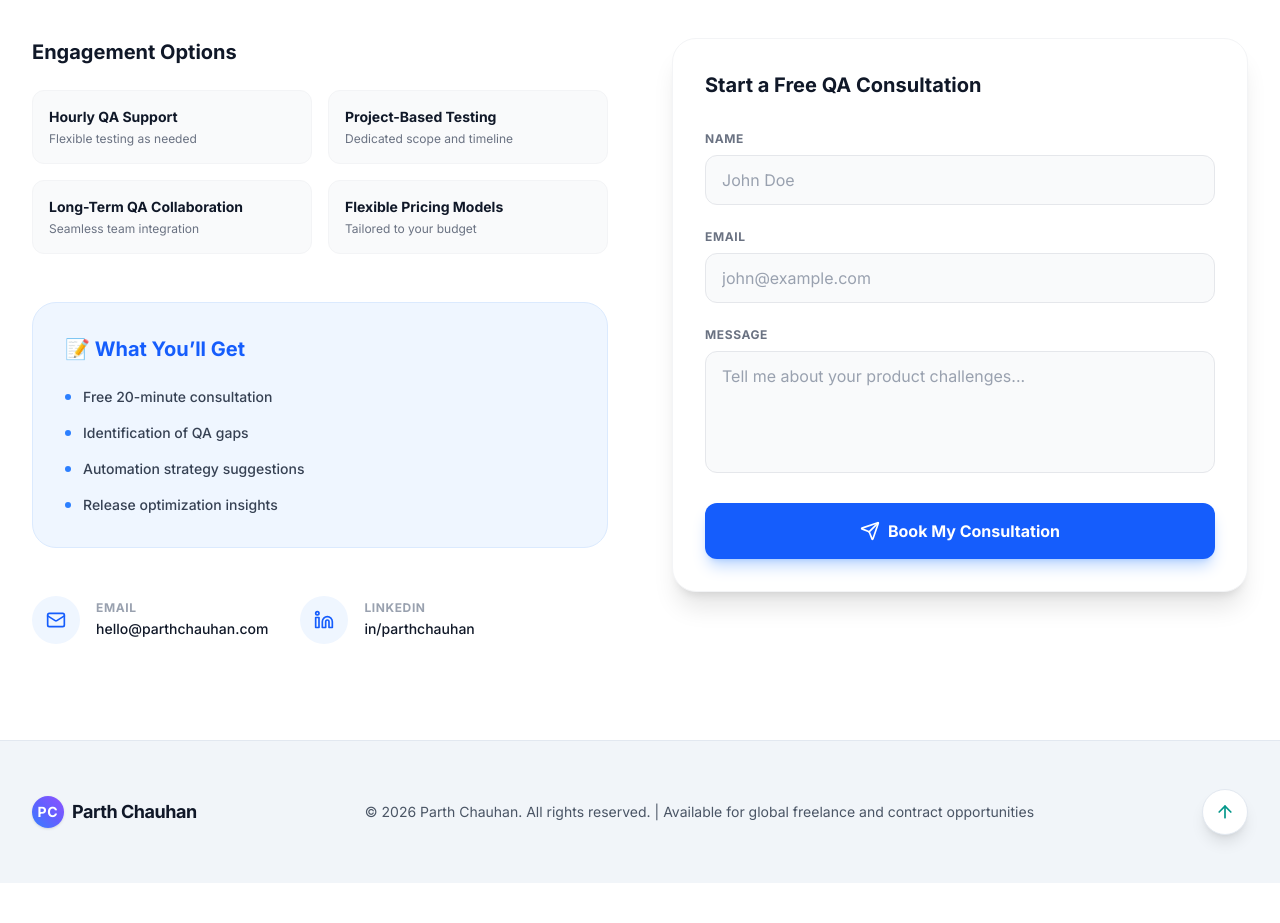
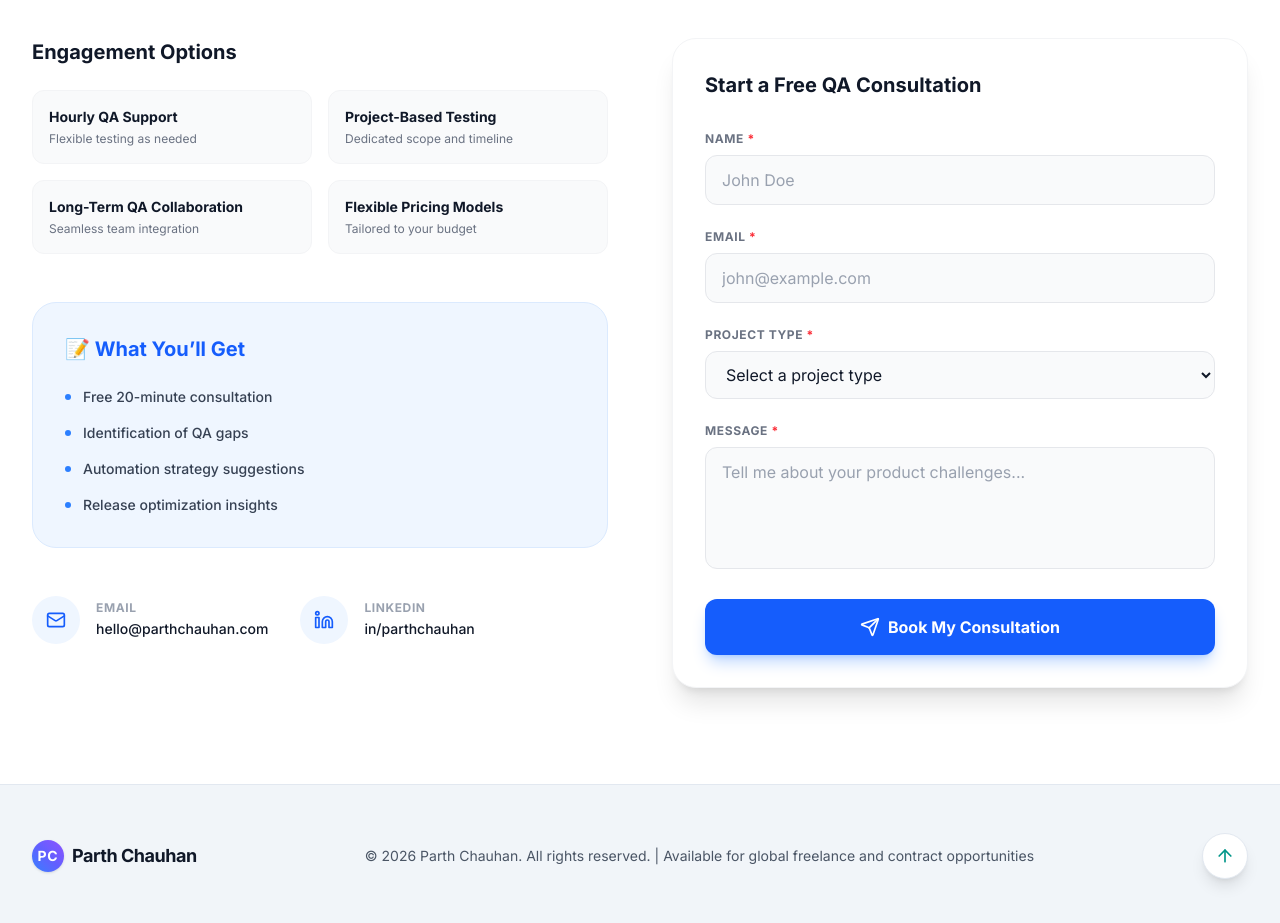
Before and after one commit to ParthChauhan2003/Portfolio, a React (Vite) app: page / in a window 1280 px wide. Shown: the part 9700-10623 px from the top of the page. Before the commit the page ends 10583 px from the top, so only its background shows below. Built offline with nearby package versions, Linux system fonts and the light colour scheme.

Commit message:
feat: add project type selection and required field indicators to contact form

```diff
--- a/src/app/components/Contact.tsx
+++ b/src/app/components/Contact.tsx
@@ -7,8 +7,8 @@ interface ContactProps {
 }
 
 export const Contact: React.FC<ContactProps> = ({ darkMode }) => {
-  const [formData, setFormData] = useState({ name: '', email: '', message: '' });
-  const [errors, setErrors] = useState({ name: '', email: '', message: '' });
+  const [formData, setFormData] = useState({ name: '', email: '', projectType: '', message: '' });
+  const [errors, setErrors] = useState({ name: '', email: '', projectType: '', message: '' });
   const [isSubmitting, setIsSubmitting] = useState(false);
   const [submitSuccess, setSubmitSuccess] = useState(false);
 
@@ -16,7 +16,7 @@ export const Contact: React.FC<ContactProps> = ({ darkMode }) => {
     return /^[^\s@]+@[^\s@]+\.[^\s@]+$/.test(email);
   };
 
-  const handleChange = (e: React.ChangeEvent<HTMLInputElement | HTMLTextAreaElement>) => {
+  const handleChange = (e: React.ChangeEvent<HTMLInputElement | HTMLTextAreaElement | HTMLSelectElement>) => {
     const { id, value } = e.target;
     setFormData(prev => ({ ...prev, [id]: value }));
     if (errors[id as keyof typeof errors]) {
@@ -27,7 +27,7 @@ export const Contact: React.FC<ContactProps> = ({ darkMode }) => {
 
   const handleSubmit = (e: React.FormEvent) => {
     e.preventDefault();
-    let newErrors = { name: '', email: '', message: '' };
+    let newErrors = { name: '', email: '', projectType: '', message: '' };
     let isValid = true;
 
     if (!formData.name.trim()) {
@@ -43,6 +43,11 @@ export const Contact: React.FC<ContactProps> = ({ darkMode }) => {
       isValid = false;
     } else if (!validateEmail(formData.email)) {
       newErrors.email = 'Please enter a valid email address';
+      isValid = false;
+    }
+
+    if (!formData.projectType.trim()) {
+      newErrors.projectType = 'Project type is required';
       isValid = false;
     }
 
@@ -62,7 +67,7 @@ export const Contact: React.FC<ContactProps> = ({ darkMode }) => {
       setTimeout(() => {
         setIsSubmitting(false);
         setSubmitSuccess(true);
-        setFormData({ name: '', email: '', message: '' });
+        setFormData({ name: '', email: '', projectType: '', message: '' });
 
         // Reset success message after 3 seconds
         setTimeout(() => setSubmitSuccess(false), 3000);
@@ -164,7 +169,7 @@ export const Contact: React.FC<ContactProps> = ({ darkMode }) => {
               <h3 className={`text-xl font-bold mb-8 ${darkMode ? 'text-white' : 'text-gray-900'}`}>Start a Free QA Consultation</h3>
               <div className="space-y-6">
                 <div>
-                  <label htmlFor="name" className={`block text-xs font-bold uppercase tracking-wider mb-2 ${darkMode ? 'text-gray-400' : 'text-gray-500'}`}>Name</label>
+                  <label htmlFor="name" className={`block text-xs font-bold uppercase tracking-wider mb-2 ${darkMode ? 'text-gray-400' : 'text-gray-500'}`}>Name <span className="text-red-500">*</span></label>
                   <input
                     type="text"
                     id="name"
@@ -180,7 +185,7 @@ export const Contact: React.FC<ContactProps> = ({ darkMode }) => {
                   {errors.name && <p className="mt-1 text-xs text-red-500">{errors.name}</p>}
                 </div>
                 <div>
-                  <label htmlFor="email" className={`block text-xs font-bold uppercase tracking-wider mb-2 ${darkMode ? 'text-gray-400' : 'text-gray-500'}`}>Email</label>
+                  <label htmlFor="email" className={`block text-xs font-bold uppercase tracking-wider mb-2 ${darkMode ? 'text-gray-400' : 'text-gray-500'}`}>Email <span className="text-red-500">*</span></label>
                   <input
                     type="email"
                     id="email"
@@ -196,7 +201,31 @@ export const Contact: React.FC<ContactProps> = ({ darkMode }) => {
                   {errors.email && <p className="mt-1 text-xs text-red-500">{errors.email}</p>}
                 </div>
                 <div>
-                  <label htmlFor="message" className={`block text-xs font-bold uppercase tracking-wider mb-2 ${darkMode ? 'text-gray-400' : 'text-gray-500'}`}>Message</label>
+                  <label htmlFor="projectType" className={`block text-xs font-bold uppercase tracking-wider mb-2 ${darkMode ? 'text-gray-400' : 'text-gray-500'}`}>Project Type <span className="text-red-500">*</span></label>
+                  <select
+                    id="projectType"
+                    value={formData.projectType}
+                    onChange={handleChange}
+                    className={`w-full px-4 py-3 rounded-xl border focus:ring-2 outline-none transition-all ${
+                      errors.projectType
+                        ? 'border-red-500 focus:ring-red-500/50'
+                        : `focus:ring-blue-500 ${darkMode ? 'border-gray-700' : 'border-gray-200'}`
+                    } ${darkMode ? 'bg-gray-900 text-white' : 'bg-gray-50 text-gray-900'} ${
+                      formData.projectType === '' && darkMode ? 'text-gray-600' : formData.projectType === '' ? 'text-gray-400' : ''
+                    }`}
+                  >
+                    <option value="" disabled className={darkMode ? "text-gray-600" : "text-gray-400"}>Select a project type</option>
+                    <option value="Test Automation" className={darkMode ? "text-white" : "text-gray-900"}>Test Automation</option>
+                    <option value="Manual Testing" className={darkMode ? "text-white" : "text-gray-900"}>Manual Testing</option>
+                    <option value="API Testing" className={darkMode ? "text-white" : "text-gray-900"}>API Testing</option>
+                    <option value="Performance Testing" className={darkMode ? "text-white" : "text-gray-900"}>Performance Testing</option>
+                    <option value="QA Consulting" className={darkMode ? "text-white" : "text-gray-900"}>QA Consulting</option>
+                    <option value="Other" className={darkMode ? "text-white" : "text-gray-900"}>Other</option>
+                  </select>
+                  {errors.projectType && <p className="mt-1 text-xs text-red-500">{errors.projectType}</p>}
+                </div>
+                <div>
+                  <label htmlFor="message" className={`block text-xs font-bold uppercase tracking-wider mb-2 ${darkMode ? 'text-gray-400' : 'text-gray-500'}`}>Message <span className="text-red-500">*</span></label>
                   <textarea
                     id="message"
                     value={formData.message}
```
